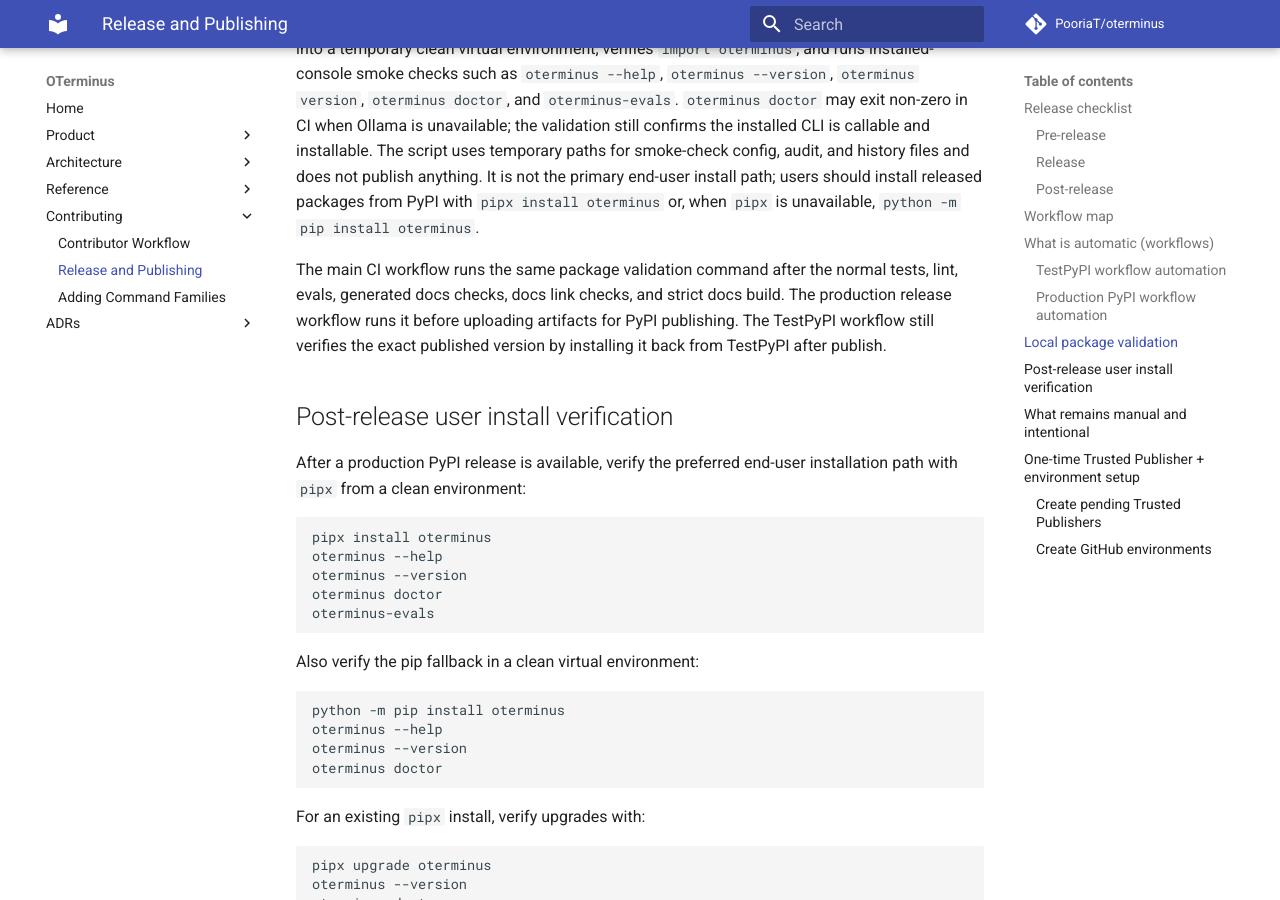
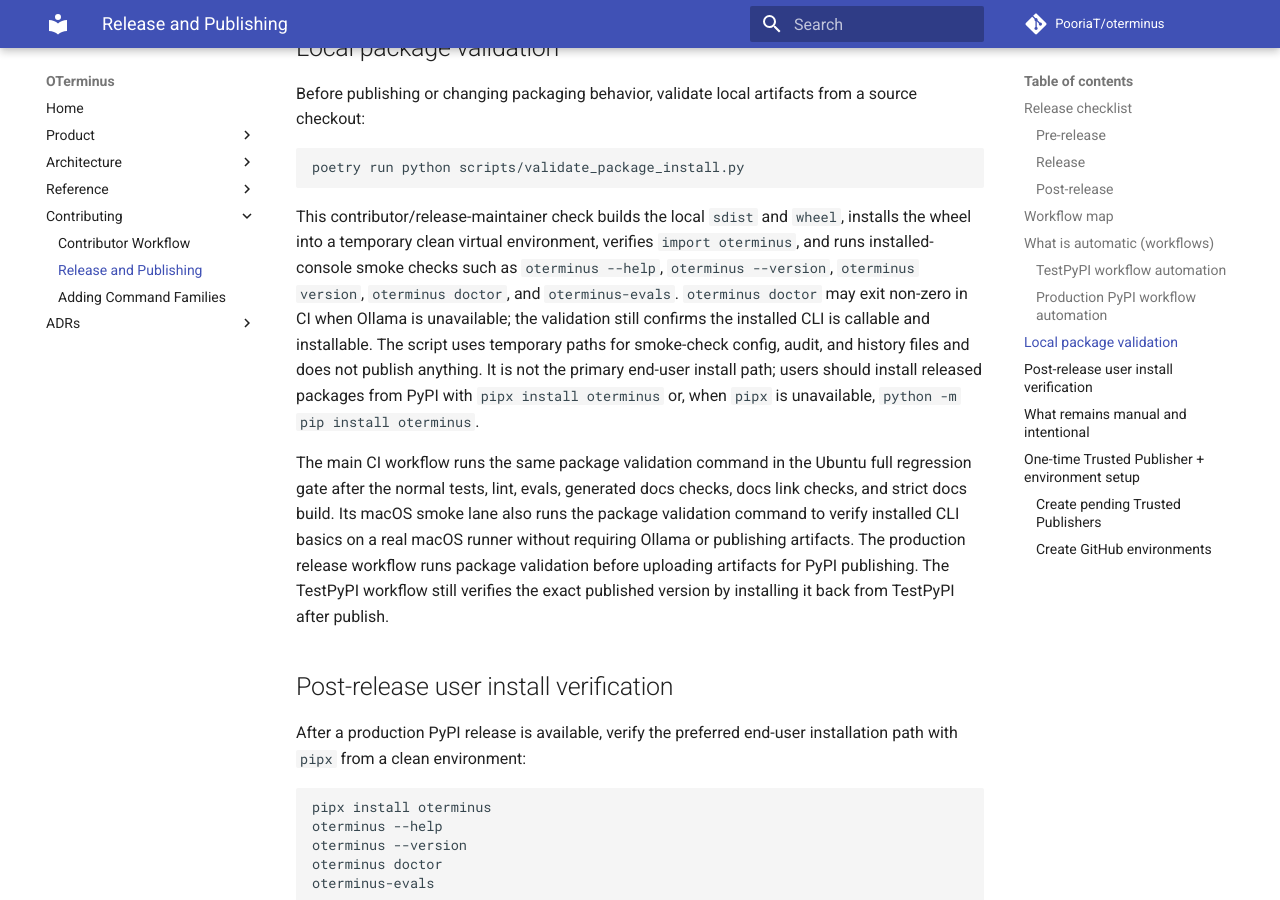
Before and after one commit to PooriaT/oterminus, an MkDocs documentation site: the page built from docs/release.md, in a window 1280 px wide and 900 px high, scrolled down 4047 px. Built offline with MkDocs 1.6.1 and Material for MkDocs 9.7.7, drawn with Linux system fonts in a browser that asks for light colours; comment, search, counter and statistics services are not loaded; some of the changed text lies outside the part shown.

Commit message:
Add macOS CI smoke coverage

```diff
--- a/docs/release.md
+++ b/docs/release.md
@@ -92,6 +92,12 @@
 
 ## Workflow map
 
+- **Main CI workflow:** `.github/workflows/ci.yml`
+  - trigger: pull requests and pushes to `main`
+  - Ubuntu job is the full regression gate
+  - macOS job is a focused platform smoke lane for platform-aware registry behavior and installed
+    CLI basics
+  - does **not** publish to TestPyPI or PyPI
 - **TestPyPI validation workflow:** `.github/workflows/publish-testpypi.yml`
   - trigger: manual `workflow_dispatch`
   - does **not** run on pull requests
@@ -169,10 +175,12 @@
 It is not the primary end-user install path; users should install released packages from PyPI with
 `pipx install oterminus` or, when `pipx` is unavailable, `python -m pip install oterminus`.
 
-The main CI workflow runs the same package validation command after the normal tests, lint, evals,
-generated docs checks, docs link checks, and strict docs build. The production release workflow runs
-it before uploading artifacts for PyPI publishing. The TestPyPI workflow still verifies the exact
-published version by installing it back from TestPyPI after publish.
+The main CI workflow runs the same package validation command in the Ubuntu full regression gate
+after the normal tests, lint, evals, generated docs checks, docs link checks, and strict docs build.
+Its macOS smoke lane also runs the package validation command to verify installed CLI basics on a
+real macOS runner without requiring Ollama or publishing artifacts. The production release workflow
+runs package validation before uploading artifacts for PyPI publishing. The TestPyPI workflow still
+verifies the exact published version by installing it back from TestPyPI after publish.
 
 ## Post-release user install verification
 
```
Also changed, not shown: docs/contributing.md (+12 -0 lines), 3 other files.
